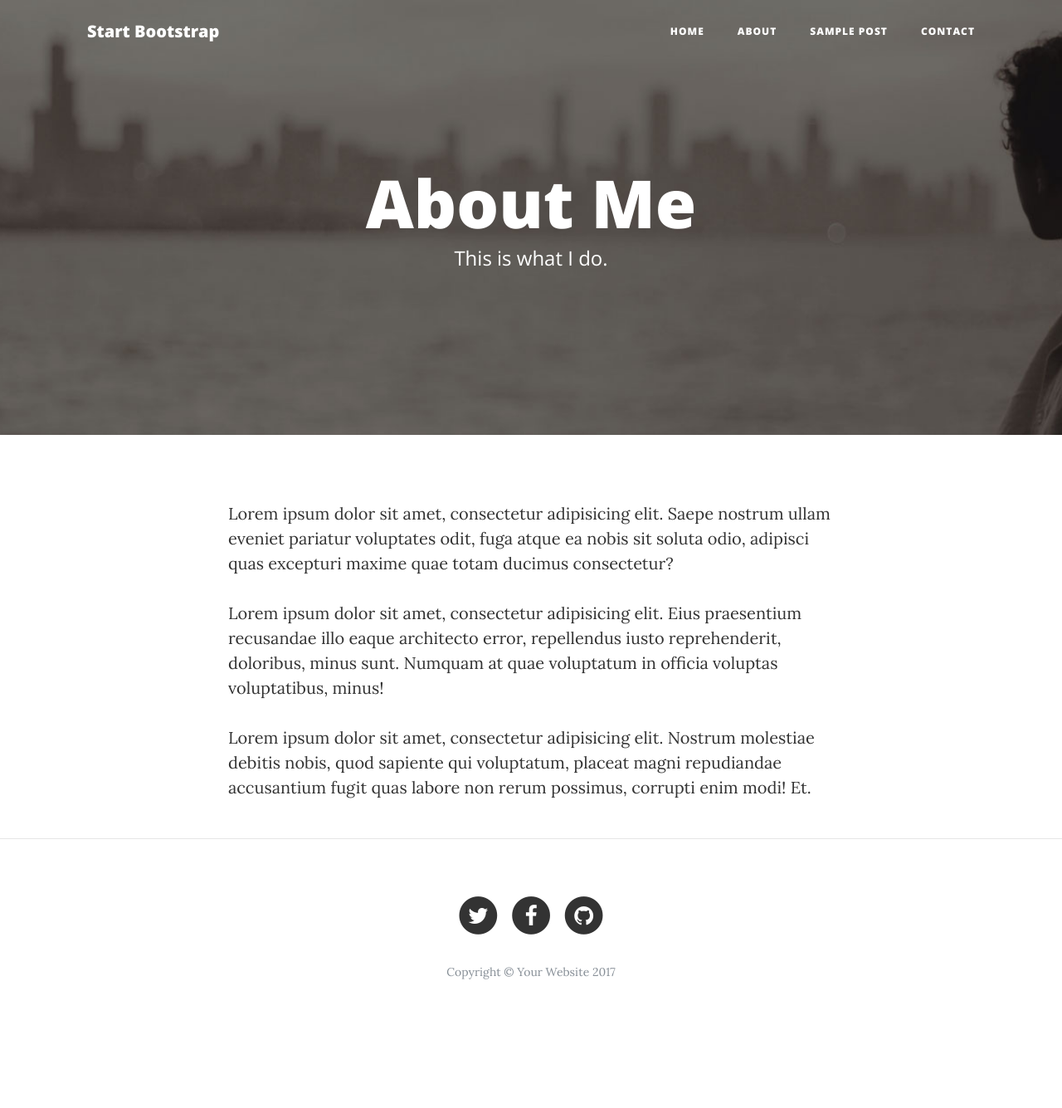
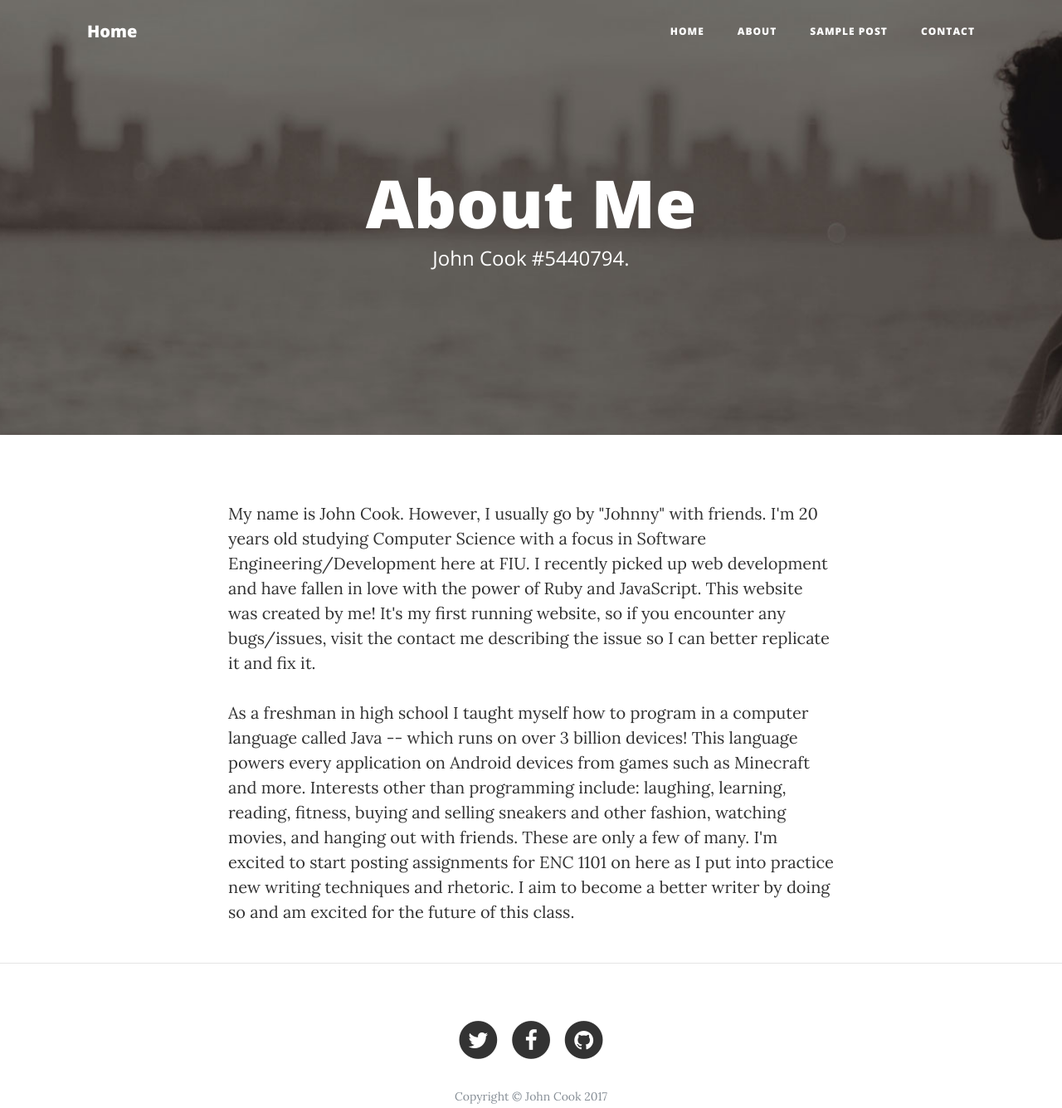
Before and after one commit to marinatedcode/marinatedcode.github.io, a website: page about.html in a window 1280 px wide. Shown: the whole page at 83% size. Before the commit the page ends 1247 px from the top, so only its background shows below. Drawn offline with nearby package versions, Linux system fonts and the light colour scheme.

Commit message:
Update content

```diff
--- a/about.html
+++ b/about.html
@@ -8,7 +8,7 @@
     <meta name="description" content="">
     <meta name="author" content="">
 
-    <title>Clean Blog - Start Bootstrap Theme</title>
+    <title>About Me</title>
 
     <!-- Bootstrap core CSS -->
     <link href="vendor/bootstrap/css/bootstrap.min.css" rel="stylesheet">
@@ -28,7 +28,7 @@
     <!-- Navigation -->
     <nav class="navbar navbar-expand-lg navbar-light fixed-top" id="mainNav">
       <div class="container">
-        <a class="navbar-brand" href="index.html">Start Bootstrap</a>
+        <a class="navbar-brand" href="index.html">Home</a>
         <button class="navbar-toggler navbar-toggler-right" type="button" data-toggle="collapse" data-target="#navbarResponsive" aria-controls="navbarResponsive" aria-expanded="false" aria-label="Toggle navigation">
           Menu
           <i class="fa fa-bars"></i>
@@ -59,7 +59,7 @@
           <div class="col-lg-8 col-md-10 mx-auto">
             <div class="page-heading">
               <h1>About Me</h1>
-              <span class="subheading">This is what I do.</span>
+              <span class="subheading">John Cook #5440794.</span>
             </div>
           </div>
         </div>
@@ -70,9 +70,8 @@
     <div class="container">
       <div class="row">
         <div class="col-lg-8 col-md-10 mx-auto">
-          <p>Lorem ipsum dolor sit amet, consectetur adipisicing elit. Saepe nostrum ullam eveniet pariatur voluptates odit, fuga atque ea nobis sit soluta odio, adipisci quas excepturi maxime quae totam ducimus consectetur?</p>
-          <p>Lorem ipsum dolor sit amet, consectetur adipisicing elit. Eius praesentium recusandae illo eaque architecto error, repellendus iusto reprehenderit, doloribus, minus sunt. Numquam at quae voluptatum in officia voluptas voluptatibus, minus!</p>
-          <p>Lorem ipsum dolor sit amet, consectetur adipisicing elit. Nostrum molestiae debitis nobis, quod sapiente qui voluptatum, placeat magni repudiandae accusantium fugit quas labore non rerum possimus, corrupti enim modi! Et.</p>
+          <p>My name is John Cook. However, I usually go by "Johnny" with friends. I'm 20 years old studying Computer Science with a focus in Software Engineering/Development here at FIU. I recently picked up web development and have fallen in love with the power of Ruby and JavaScript. This website was created by me! It's my first running website, so if you encounter any bugs/issues, visit the contact me describing the issue so I can better replicate it and fix it. </p>
+          <p>As a freshman in high school I taught myself how to program in a computer language called Java -- which runs on over 3 billion devices! This language powers every application on Android devices from games such as Minecraft and more. Interests other than programming include: laughing, learning, reading, fitness, buying and selling sneakers and other fashion, watching movies, and hanging out with friends. These are only a few of many. I'm excited to start posting assignments for ENC 1101 on here as I put into practice new writing techniques and rhetoric. I aim to become a better writer by doing so and am excited for the future of this class.</p>
         </div>
       </div>
     </div>
@@ -86,7 +85,7 @@
           <div class="col-lg-8 col-md-10 mx-auto">
             <ul class="list-inline text-center">
               <li class="list-inline-item">
-                <a href="#">
+                <a href="https://www.twitter.com/johnnycook69" target="_blank">
                   <span class="fa-stack fa-lg">
                     <i class="fa fa-circle fa-stack-2x"></i>
                     <i class="fa fa-twitter fa-stack-1x fa-inverse"></i>
@@ -94,7 +93,7 @@
                 </a>
               </li>
               <li class="list-inline-item">
-                <a href="#">
+                <a href="https://www.facebook.com/" target="_blank">
                   <span class="fa-stack fa-lg">
                     <i class="fa fa-circle fa-stack-2x"></i>
                     <i class="fa fa-facebook fa-stack-1x fa-inverse"></i>
@@ -102,7 +101,7 @@
                 </a>
               </li>
               <li class="list-inline-item">
-                <a href="#">
+                <a href="https://github.com/marinatedcode" target="_blank">
                   <span class="fa-stack fa-lg">
                     <i class="fa fa-circle fa-stack-2x"></i>
                     <i class="fa fa-github fa-stack-1x fa-inverse"></i>
@@ -110,7 +109,7 @@
                 </a>
               </li>
             </ul>
-            <p class="copyright text-muted">Copyright &copy; Your Website 2017</p>
+            <p class="copyright text-muted">Copyright &copy; John Cook 2017</p>
           </div>
         </div>
       </div>
```
Also changed, not shown: index.html (+1 -1 lines).
